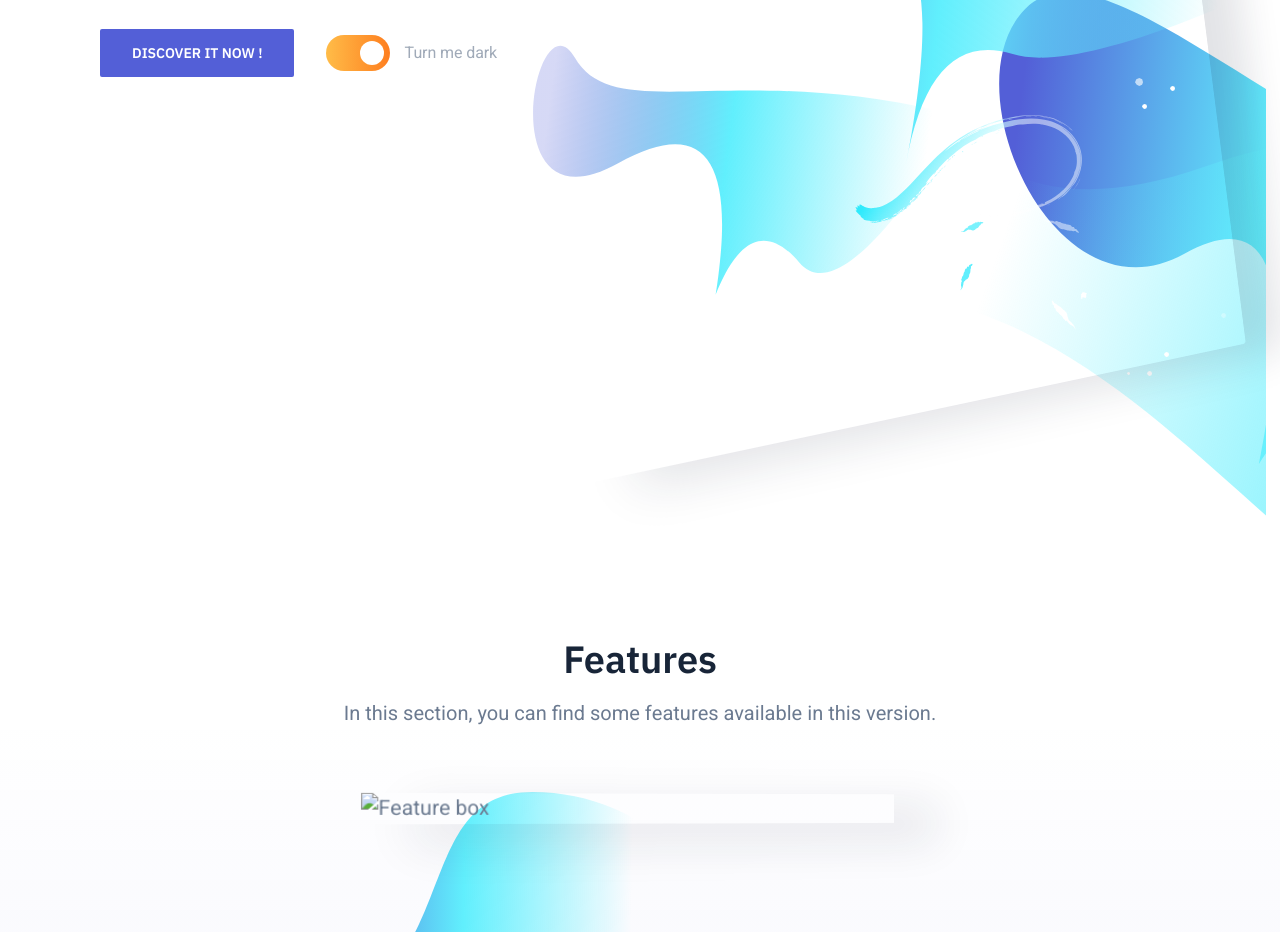
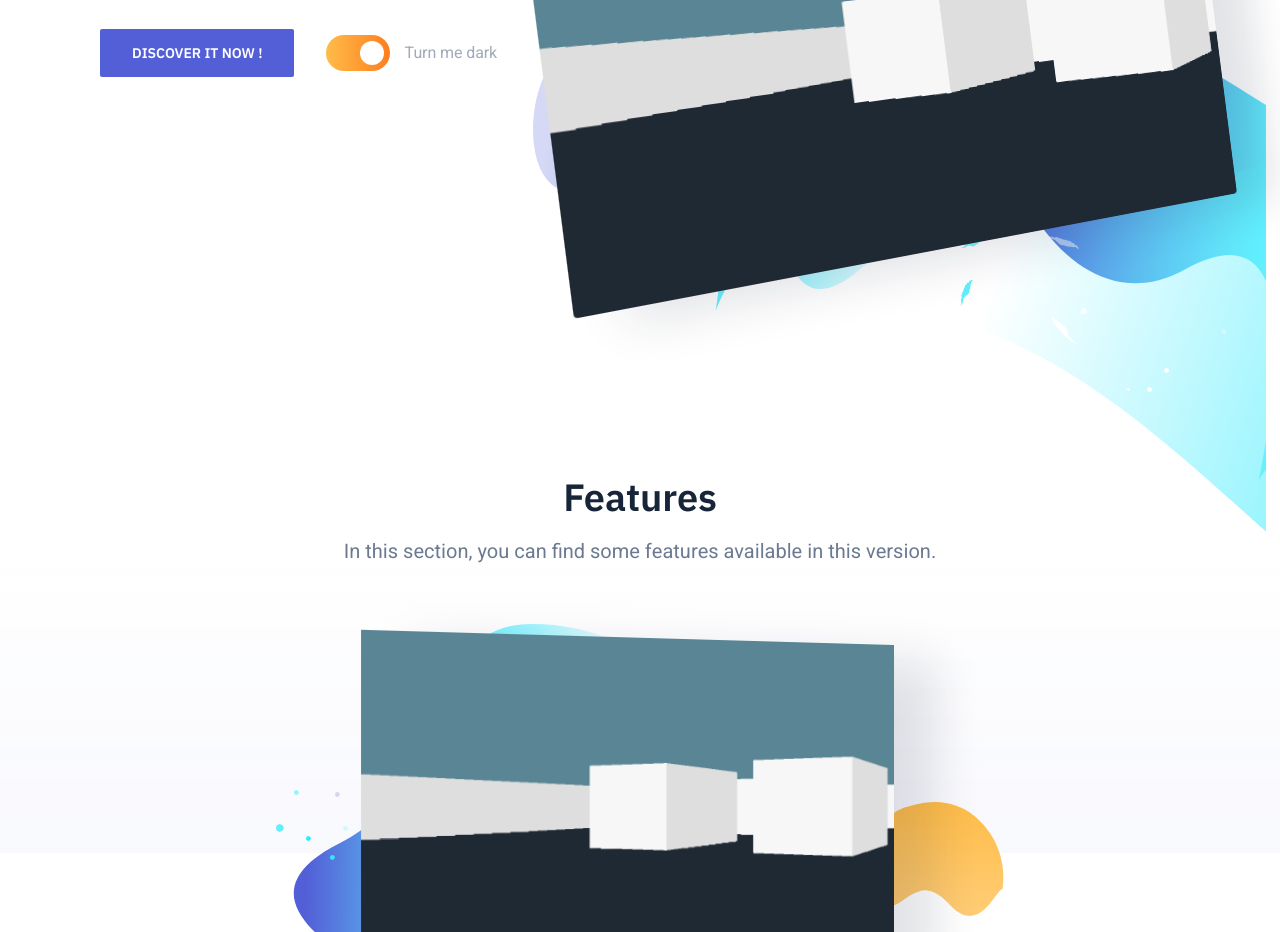
Before and after one commit to IMickisz/IMickisz.github.io, a plain HTML site: page index.html in a window 1280 px wide. Shown: the part 363-1295 px from the top of the page. Drawn offline with nearby package versions, Linux system fonts and the light colour scheme.

Commit message:
changes for images

```diff
--- a/index.html
+++ b/index.html
@@ -29,7 +29,7 @@
 	        <p class="hero-paragraph"> The Maze project is a game where you need to navigate a Maze, completly coded in C.
                 </p>
 	        <div class="hero-cta">
-		  <a class="button button-primary" href="https://github.com/IMickisz/IMickisz.github.io">Discover it now !</a>
+		  <a class="button button-primary" href="https://github.com/IMickisz/Maze-project">Discover it now !</a>
 		  <div class="lights-toggle">
 		    <input id="lights-toggle" type="checkbox" name="lights-toggle" class="switch" checked="checked">
 		    <label for="lights-toggle" class="text-xs"><span>Turn me <span class="label-text">dark</span></span></label>
@@ -46,8 +46,8 @@
 		  <img class="hero-media-illustration-image asset-dark" src="dist/images/hero-media-illustration-dark.svg" alt="Hero media illustration">
 		</div>
 		<div class="hero-media-container">
-		  <img class="hero-media-image asset-light" src="Screenshot from 2022-06-27 14-17-23.png" width="700" height="600" alt="Hero media">
-		  <img class="hero-media-image asset-dark" src="Screenshot from 2022-06-27 14-17-23.png" width="700" height="600"     alt="Hero media">
+		  <img class="hero-media-image asset-light" src="maze_image.png" width="700" height="600" alt="Hero media">
+		  <img class="hero-media-image asset-dark" src="maze_image.png" width="700" height="600"     alt="Hero media">
 		</div>
 	      </div>
             </div>
@@ -66,10 +66,10 @@
                 <div class="feature is-revealing">
                   <div class="features-image">
 		    <img class="features-illustration asset-dark" src="dist/images/features-illustration-dark.svg" alt="Feature illustration">
-		    <img class="features-box asset-dark" src="'Screenshot from 2022-06-30 11-31-55.png'" alt="Feature box">
+		    <img class="features-box asset-dark" src="maze_image.png" alt="Feature box">
 		    <img class="features-illustration asset-dark" src="dist/images/features-illustration-top-dark.svg" alt="Feature illustration top">
 		    <img class="features-illustration asset-light" src="dist/images/features-illustration-light.svg" alt="Feature illustration">
-		    <img class="features-box asset-light" src="'Screenshot from 2022-06-30 11-31-55.png'" alt="Feature box">
+		    <img class="features-box asset-light" src="maze_image.png" alt="Feature box">
 		    <img class="features-illustration asset-light" src="dist/images/features-illustration-top-light.svg" alt="Feature illustration top">
 		  </div>
                   <div class="feature-inner">
@@ -112,7 +112,6 @@
                       <iframe class="asset-light" alt="Feature 03" style="border-radius: 10px;" width="690" height="390" src="" title="Demo Maze Project' (Porfolio Project Holberton School Year 1)" frameborder="0" allow="accelerometer; autoplay; clipboard-write; encrypted-media; gyroscope; picture-in-picture" allowfullscreen></iframe>
                       <iframe class="asset-dark" alt="Feature 03" style="border-radius: 10px;" width="690" height="390" src="" title="Demo of Maze Project' (Porfolio Project Holberton School Year 1)" frameborder="0" allow="accelerometer; autoplay; clipboard-write; encrypted-media; gyroscope; picture-in-picture" allowfullscreen></iframe>
                     </div>
-
 		  </div>
                 </div>
               </div>
@@ -136,7 +135,7 @@
 		  <a class="button button-primary" href="https://github.com/IMickisz">My GitHub</a>
 		</div>
                 <div class="cta-cta">
-		  <a class="button button-primary" href="https://github.com/IMickisz/Maze-project">Maze Porject github repo</a>
+		  <a class="button button-primary" href="https://github.com/IMickisz/Maze-project">Maze Project github repo</a>
 		</div>
 	      </div>
             </div>
```
Also changed, not shown: maze_image.png (added).
